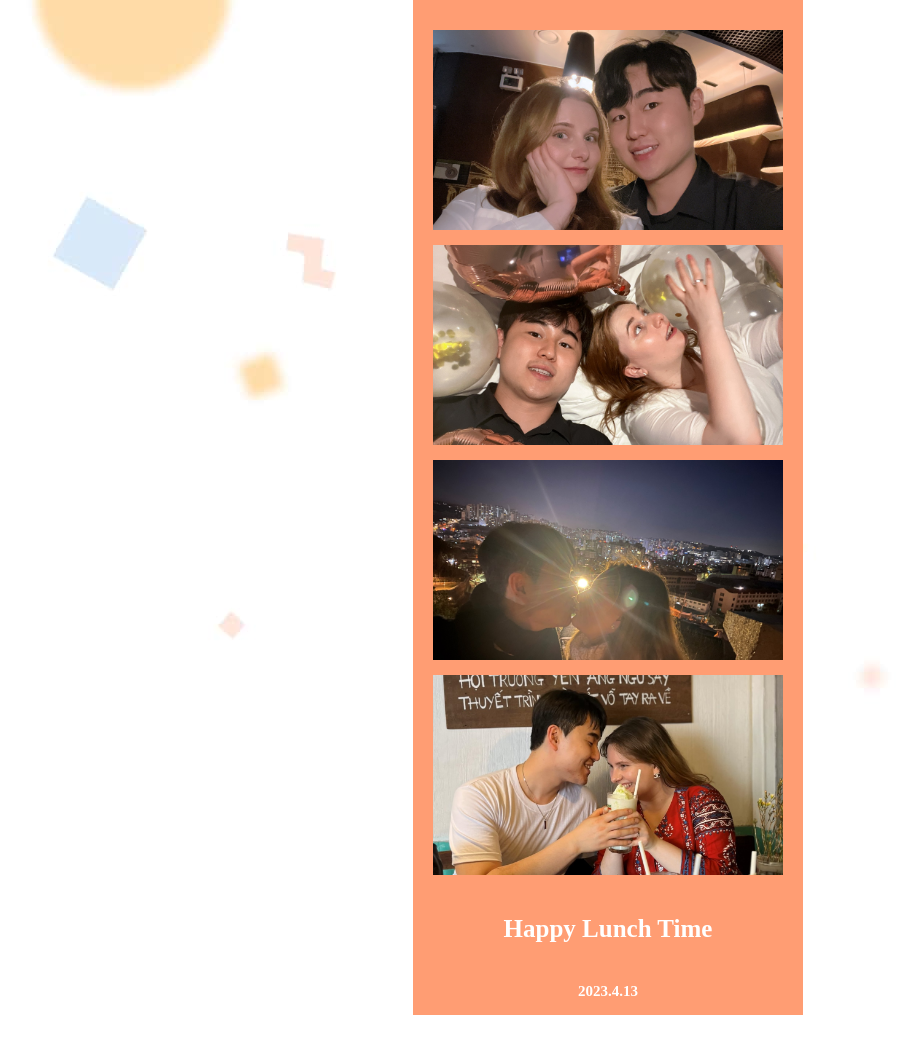
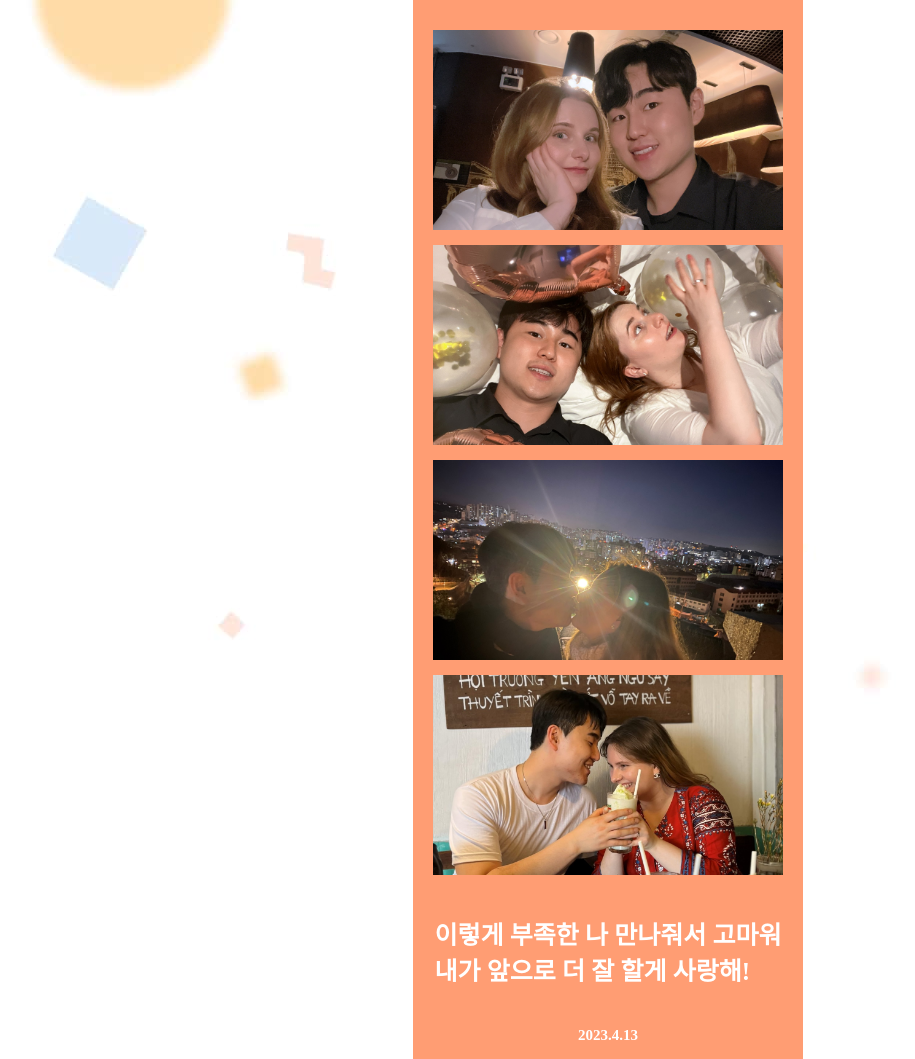
Before and after one commit to GreenTeaBear/coding4cut, a plain HTML site: page index.html in a window 1280 px wide. Shown: the whole page, without its empty margins (32-947 px from the left). Before the commit the page ends 1015 px from the top, so only its background shows below. Drawn offline with Linux system fonts and the light colour scheme; a web font is replaced by a local one.

Commit message:
Update index.html

```diff
--- a/index.html
+++ b/index.html
@@ -198,7 +198,7 @@ function alertText(number) {
         </div>
 
         <div class="footer">
-            <p class="f-title"> Happy Lunch Time </p>
+            <p class="f-title"> 이렇게 부족한 나 만나줘서 고마워<br/>내가 앞으로 더 잘 할게 사랑해! </p>
             <p class="f-date"> 2023.4.13</p>
         </div>
 
```
